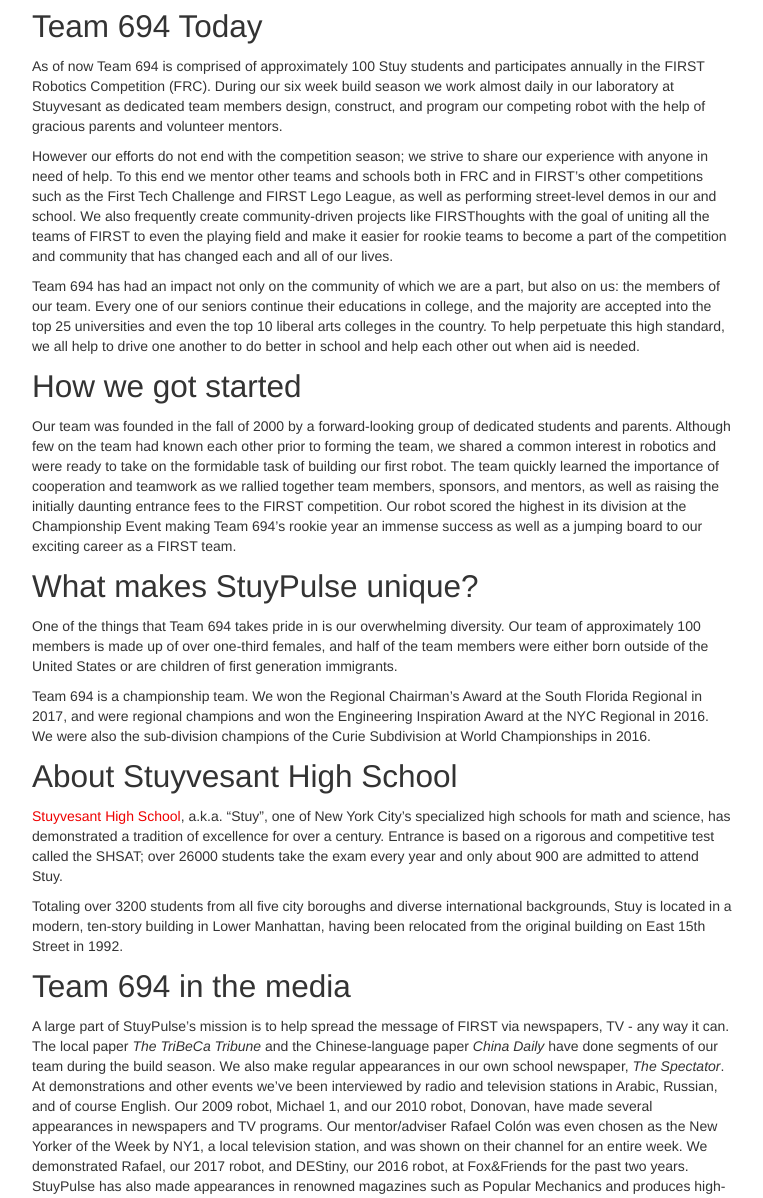
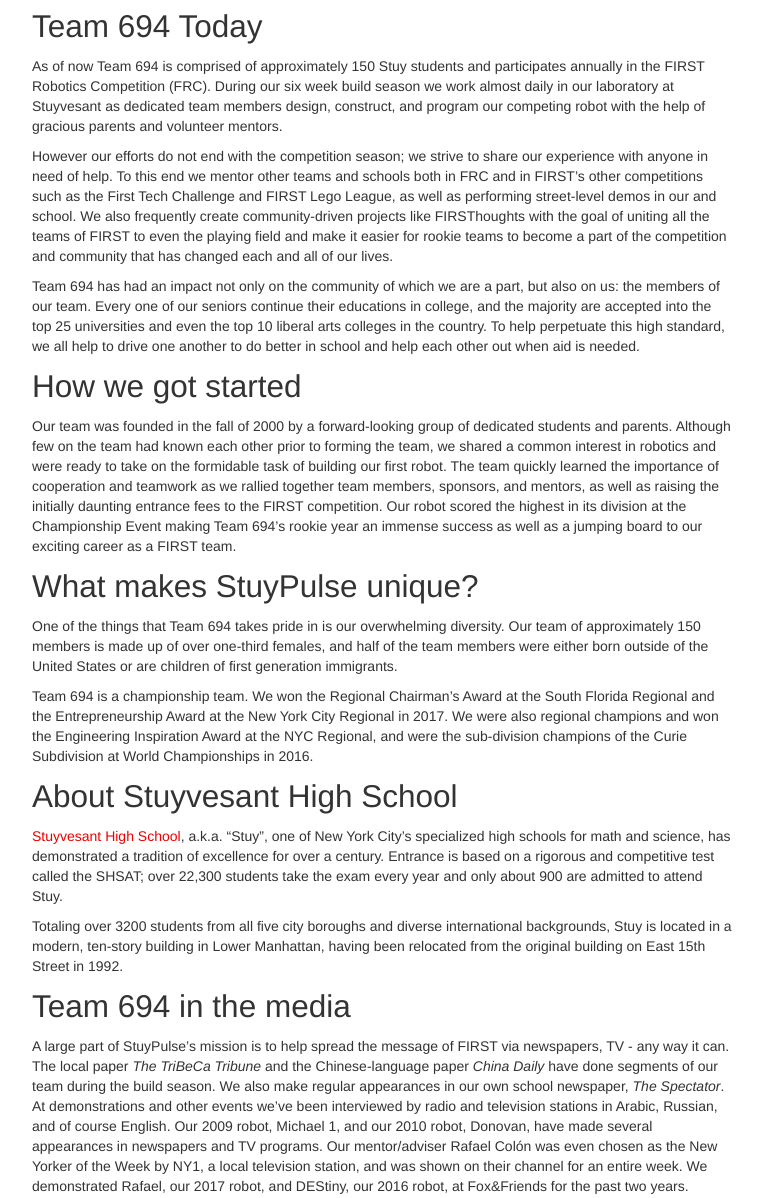
Before and after one commit to StuyPulse/team694.github.io, a Jekyll site: the page built from about/index.md, in a window 1280 px wide and 1400 px high, scrolled down 596 px, cut to the strip 202-1400 px from the top of the window. Shown: the whole strip, without its empty margins (138-901 px from the left). Built offline with Jekyll 4.4.1, drawn with Linux system fonts in a browser that asks for light colours; nearby versions of some CDN libraries.

Commit message:
Edit About Us page

```diff
--- a/about/index.md
+++ b/about/index.md
@@ -12,7 +12,7 @@
 </div>
 
 ## Team 694 Today
-As of now Team 694 is comprised of approximately 100 Stuy students and participates annually in the FIRST Robotics Competition (FRC). During our six week build season we work almost daily in our laboratory at Stuyvesant as dedicated team members design, construct, and program our competing robot with the help of gracious parents and volunteer mentors.
+As of now Team 694 is comprised of approximately 150 Stuy students and participates annually in the FIRST Robotics Competition (FRC). During our six week build season we work almost daily in our laboratory at Stuyvesant as dedicated team members design, construct, and program our competing robot with the help of gracious parents and volunteer mentors.
 
 However our efforts do not end with the competition season; we strive to share our experience with anyone in need of help. To this end we mentor other teams and schools both in FRC and in FIRST's other competitions such as the First Tech Challenge and FIRST Lego League, as well as performing street-level demos in our and school. We also frequently create community-driven projects like FIRSThoughts with the goal of uniting all the teams of FIRST to even the playing field and make it easier for rookie teams to become a part of the competition and community that has changed each and all of our lives.
 
@@ -22,12 +22,12 @@
 Our team was founded in the fall of 2000 by a forward-looking group of dedicated students and parents. Although few on the team had known each other prior to forming the team, we shared a common interest in robotics and were ready to take on the formidable task of building our first robot. The team quickly learned the importance of cooperation and teamwork as we rallied together team members, sponsors, and mentors, as well as raising the initially daunting entrance fees to the FIRST competition. Our robot scored the highest in its division at the Championship Event making Team 694's rookie year an immense success as well as a jumping board to our exciting career as a FIRST team.
 
 ## What makes StuyPulse unique?
-One of the things that Team 694 takes pride in is our overwhelming diversity. Our team of approximately 100 members is made up of over one-third females, and half of the team members were either born outside of the United States or are children of first generation immigrants.
+One of the things that Team 694 takes pride in is our overwhelming diversity. Our team of approximately 150 members is made up of over one-third females, and half of the team members were either born outside of the United States or are children of first generation immigrants.
 
-Team 694 is a championship team. We won the Regional Chairman's Award at the South Florida Regional in 2017, and were regional champions and won the Engineering Inspiration Award at the NYC Regional in 2016. We were also the sub-division champions of the Curie Subdivision at World Championships in 2016.
+Team 694 is a championship team. We won the Regional Chairman's Award at the South Florida Regional and the Entrepreneurship Award at the New York City Regional in 2017. We were also regional champions and won the Engineering Inspiration Award at the NYC Regional, and were the sub-division champions of the Curie Subdivision at World Championships in 2016.
 
 ## About Stuyvesant High School
-[Stuyvesant High School](http://stuy.enschool.org/), a.k.a. "Stuy", one of New York City's specialized high schools for math and science, has demonstrated a tradition of excellence for over a century. Entrance is based on a rigorous and competitive test called the SHSAT; over 26000 students take the exam every year and only about 900 are admitted to attend Stuy.
+[Stuyvesant High School](http://stuy.enschool.org/), a.k.a. "Stuy", one of New York City's specialized high schools for math and science, has demonstrated a tradition of excellence for over a century. Entrance is based on a rigorous and competitive test called the SHSAT; over 22,300 students take the exam every year and only about 900 are admitted to attend Stuy.
 
 Totaling over 3200 students from all five city boroughs and diverse international backgrounds, Stuy is located in a modern, ten-story building in Lower Manhattan, having been relocated from the original building on East 15th Street in 1992.
 
```
